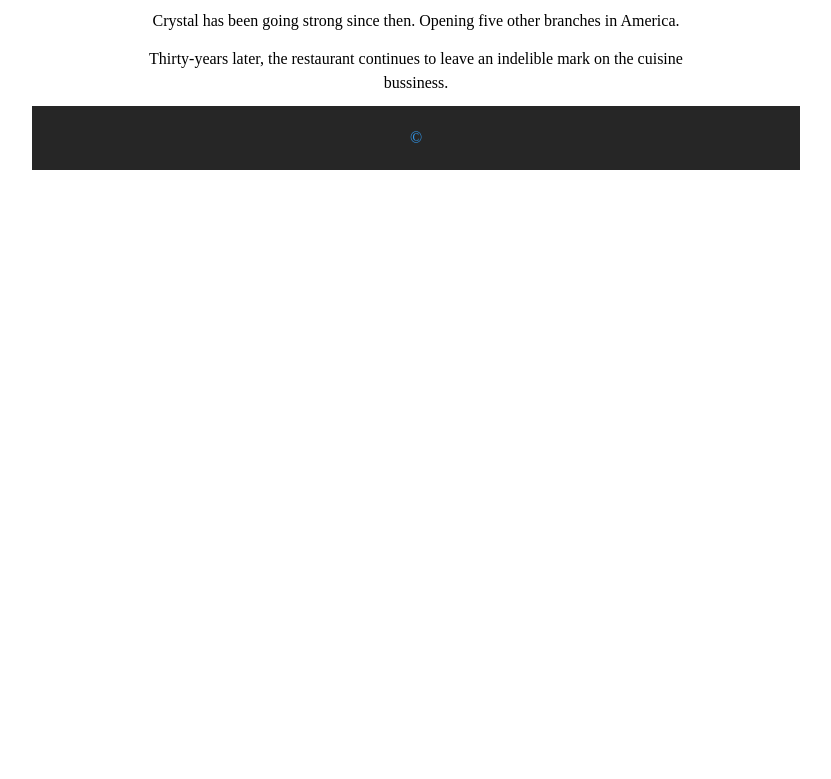
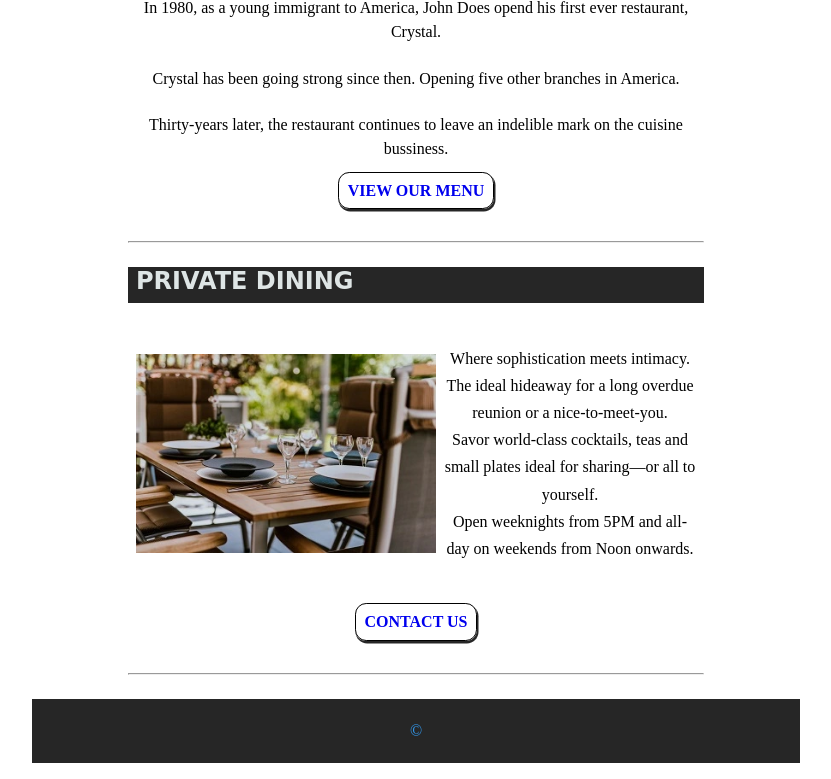
Before and after one commit to aghogho-dev/wdd131, a plain HTML site: page crystal/index.html in a window 1280 px wide. Shown: the part 759-1538 px from the top of the page, without its empty margins (224-1055 px from the left). Before the commit the page ends 945 px from the top, so only its background shows below. Drawn offline with Linux system fonts and the light colour scheme.

Commit message:
pirvate-dining desktop

```diff
--- a/crystal/index.html
+++ b/crystal/index.html
@@ -23,7 +23,7 @@
             <nav>
                 <a href="#" title="Home">HOME</a>
                 <a href="#" title="Menu">MENU</a>
-                <a href="#" title="Private Dining">PRIVATE DINING</a>
+                <!-- <a href="#" title="Private Dining">PRIVATE DINING</a> -->
                 <a href="#" title="Contact Us page">CONTACT US</a>
             </nav>
         </div>
@@ -42,6 +42,8 @@
             </picture>
         </div>
 
+        <hr>
+
         <div id="welcome">
             <h1>WELCOME TO <span id="crystal">CRYSTAL</span></h1>
 
@@ -54,8 +56,31 @@
             </p>
 
             <p>Thirty-years later, the restaurant continues to leave an indelible mark on the cuisine bussiness.</p>
+
+            <a class="btn-lnk" href="#" title="View Our Menu">VIEW OUR MENU</a>
         </div>
 
+        <hr>
+        <div id="dine">
+
+            <h2>PRIVATE DINING</h2>
+
+            <div id="private-dining">
+                <img id="dining" src="images/dining.webp" loading="lazy" width="350" height="233">
+
+                <aside class="the-aside">
+                    <p>Where sophistication meets intimacy.</p>
+                    <p>The ideal hideaway for a long overdue reunion or a nice-to-meet-you.</p>
+                    <p>Savor world-class cocktails, teas and small plates ideal for sharing—or all to yourself.</p>
+                    <p>Open weeknights from 5PM and all-day on weekends from Noon onwards.</p>
+                </aside>
+            </div>
+
+            <a class="btn-lnk" href="#" title="Contact US">CONTACT US</a>
+
+        </div>
+
+        <hr>
 
     </main>
 
--- a/crystal/styles/homepage-desktop.css
+++ b/crystal/styles/homepage-desktop.css
@@ -1,4 +1,4 @@
-@media only screen and (min-width: 600px) {
+@media only screen and (min-width: 1000px) {
 
     main {
         margin: 0 6rem;
@@ -12,4 +12,30 @@
         height: 32.5rem;
     }
 
+    #private-dining {
+        display: grid;
+        grid-template-columns: 1fr 1fr;
+        justify-content: center;
+        align-items: center;
+        height: 300px;
+        padding: 0 .5rem;
+        line-height: 1.7;
+    }
+
+    #dining {
+        display: block;
+        width: 300px;
+        height: auto;
+    }
+    .the-aside {
+        text-align: center;
+        margin-left: .5rem;
+    }
+
+    #dine {
+        display: grid;
+        justify-content: center;
+        align-items: center;
+    }
+
 }
--- a/crystal/styles/homepage-mobile.css
+++ b/crystal/styles/homepage-mobile.css
@@ -117,14 +117,14 @@ picture > img {
 
 
 #welcome {
-
+    display: grid;
     z-index: -1;
 }
 
 #welcome h1 {
     font-size: 2rem;
     font-family: cursive;
-    padding: 0 0 .5rem;
+    padding: 0 0 .5rem 0.5rem;
     background-color: var(--color-five);
     color: var(--color-one)
 }
@@ -140,6 +140,21 @@ picture > img {
     margin: 0.5rem 0;
 }
 
+.btn-lnk {
+    text-decoration: none;
+    margin: 0 auto 0.5rem;
+    border: 1px solid black;
+    border-radius: .7rem;
+    padding: 1.5%;
+    font-weight: 600;
+    box-shadow: 1px 2px .5px .5px var(--color-five);
+}
+
+.btn-lnk:visited,
+.btn-lnk:active {
+    color: black;
+}
+
 footer {
     height: 4rem;
     display: grid;
@@ -148,3 +163,15 @@ footer {
     font-size: 1rem;
     color: var(--color-six)
 }
+
+hr {
+    margin: 1.5rem 0;
+}
+
+h2 {
+    font-size: 1.5rem;
+    font-family: cursive;
+    padding: 0 0 .5rem 0.5rem;
+    background-color: var(--color-five);
+    color: var(--color-one)
+}
```
Also changed, not shown: crystal/images/dining.webp (added).
